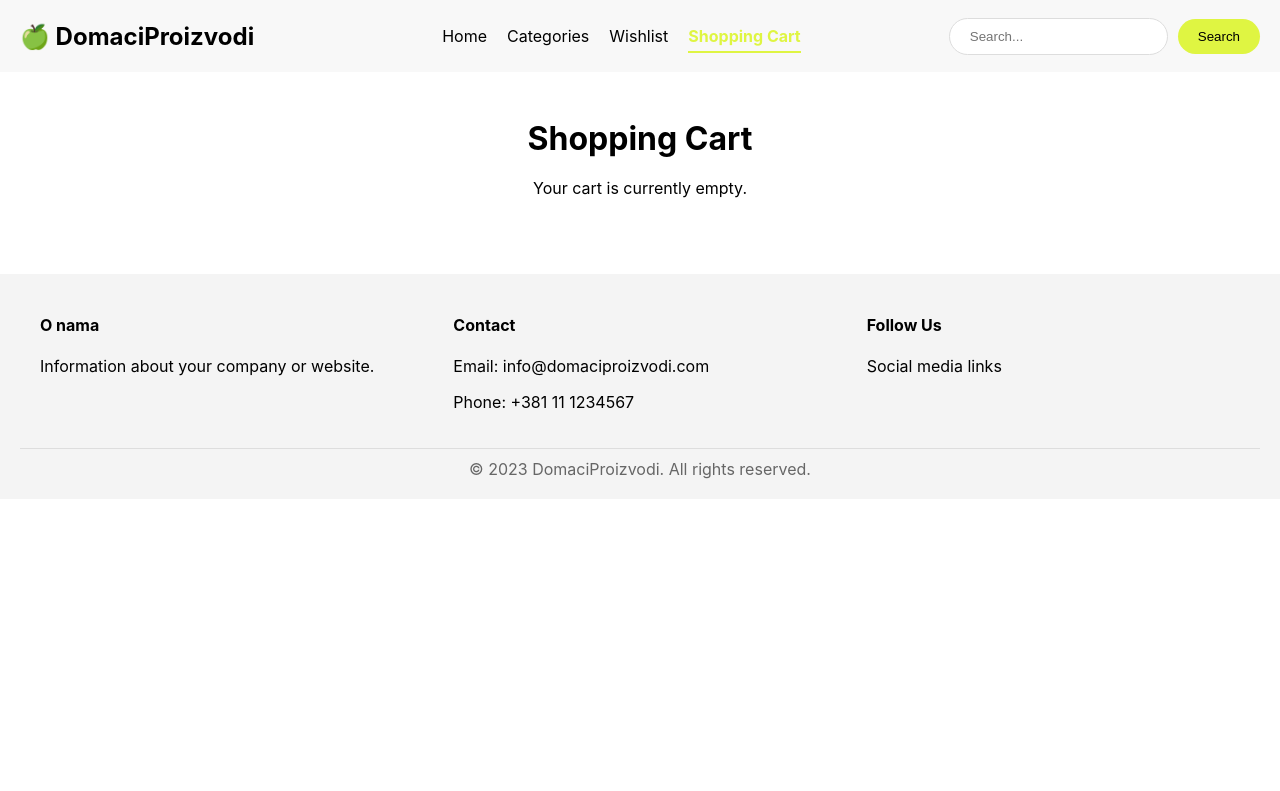
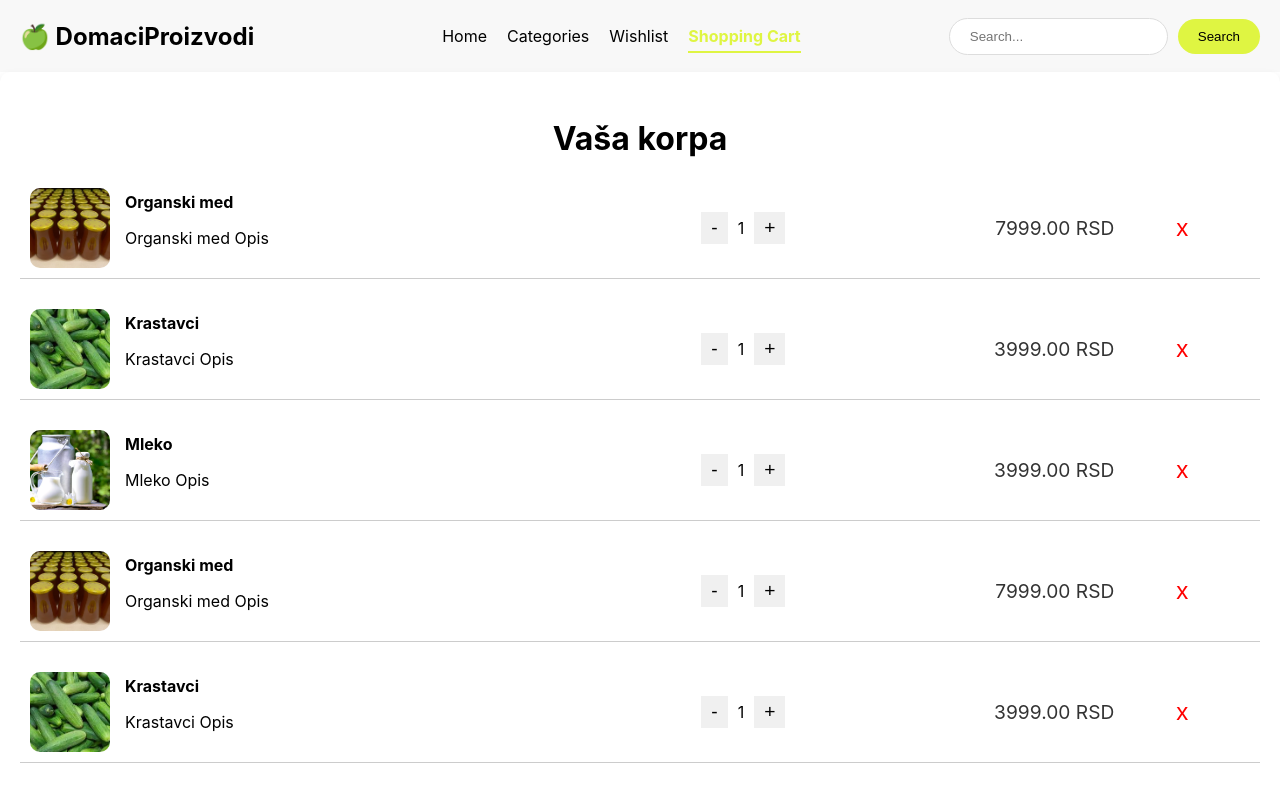
Before and after one commit to markom132/DomacaProzivodnja, a React (Create React App) app in the folder frontend/: page /cart in a window 1280 px wide. Shown: the top 791 px of the page. Built offline with nearby package versions, Linux system fonts and the light colour scheme.

Commit message:
Implement Cart Popup closes #22

```diff
--- a/frontend/src/components/CartPage.js
+++ b/frontend/src/components/CartPage.js
@@ -1,11 +1,64 @@
-import React from 'react';
+import React, { useState } from 'react';
+import med from '../assets/med.jpg';
+import cucumber from '../assets/cucumber.jpg';
+import milk from '../assets/milk.jpg';
 
 const CartPage = () => {
+
+  // Mock podaci
+  const [cartItems, setCartItems] = useState([
+    { id: 1, name: 'Organski med', description: 'Organski med Opis', quantity: 1, price: 7999, imageUrl: med },
+    { id: 2, name: 'Krastavci', description: 'Krastavci Opis', quantity: 1, price: 3999, imageUrl: cucumber },
+    { id: 3, name: 'Mleko', description: 'Mleko Opis', quantity: 1, price: 3999, imageUrl: milk },
+    { id: 1, name: 'Organski med', description: 'Organski med Opis', quantity: 1, price: 7999, imageUrl: med },
+    { id: 2, name: 'Krastavci', description: 'Krastavci Opis', quantity: 1, price: 3999, imageUrl: cucumber },
+    { id: 3, name: 'Mleko', description: 'Mleko Opis', quantity: 1, price: 3999, imageUrl: milk }
+  ]);
+
+  const getTotalPrice = () => {
+    return cartItems.reduce((total, item) => total + item.price * item.quantity, 0).toFixed(2);
+  };
+
+  const increaseQuantity = (id) => {
+    setCartItems(cartItems.map(item => item.id === id ? { ...item, quantity: item.quantity + 1 } : item));
+  };
+
+  const decreaseQuantity = (id) => {
+    setCartItems(cartItems.map(item => item.id === id && item.quantity > 1 ? { ...item, quantity: item.quantity - 1 } : item));
+  };
+
+  const removeItem = (id) => {
+    setCartItems(cartItems.filter(item => item.id !== id));
+  };
+
   return (
     <div style={styles.pageContainer}>
-      <h2 style={styles.pageTitle}>Shopping Cart</h2>
-      <p>Your cart is currently empty.</p>
-      {/* Ovde ćeš prikazivati artikle u korpi kada budu dodati */}
+      <h2 style={styles.pageTitle}>Vaša korpa</h2>
+      {cartItems.length === 0 ? (
+        <p>Vaša korpa je prazna.</p>
+      ) : (
+        <div>
+          {cartItems.map(item => (
+            <div key={item.id} style={styles.cartItem}>
+              <img src={item.imageUrl} alt={item.name} style={styles.productImage} />
+              <div style={styles.productInfo}>
+                <strong>{item.name}</strong>
+                <p>{item.description}</p>
+              </div>
+              <div style={styles.quantityControl}>
+                <button onClick={() => decreaseQuantity(item.id)} style={styles.quantityButton}>-</button>
+                <span>{item.quantity}</span>
+                <button onClick={() => increaseQuantity(item.id)} style={styles.quantityButton}>+</button>
+              </div>
+              <span style={styles.price}>{(item.price * item.quantity).toFixed(2)} RSD</span>
+              <button onClick={() => removeItem(item.id)} style={styles.removeButton}>x</button>
+            </div>
+          ))}
+          <div style={styles.totalPrice}>
+            <strong>Ukupno: {getTotalPrice()} RSD</strong>
+          </div>
+        </div>
+      )}
     </div>
   );
 };
@@ -14,11 +67,66 @@ const styles = {
   pageContainer: {
     padding: '20px',
     textAlign: 'center',
+    backgroundColor: '#fff',
+    borderRadius: '10px',
+    boxShadow: '0 4px 8px rgba(0, 0, 0, 0.1)',
   },
   pageTitle: {
     fontSize: '2em',
     marginBottom: '20px',
   },
+  cartItem: {
+    display: 'flex',
+    alignItems: 'center',
+    justifyContent: 'space-between',
+    marginBottom: '20px',
+    padding: '10px',
+    borderBottom: '1px solid #ccc',
+  },
+  productImage: {
+    width: '80px',
+    height: '80px',
+    objectFit: 'cover',
+    borderRadius: '10px',
+    marginRight: '15px',
+  },
+  productInfo: {
+    flex: '2',
+    textAlign: 'left',
+  },
+  quantityControl: {
+    display: 'flex',
+    alignItems: 'center',
+    flex: '1',
+    justifyContent: 'center',
+  },
+  quantityButton: {
+    padding: '5px 10px',
+    margin: '0 10px',
+    fontSize: '1.2em',
+    border: 'none',
+    backgroundColor: '#f0f0f0',
+    cursor: 'pointer',
+  },
+  price: {
+    flex: '1',
+    textAlign: 'right',
+    fontSize: '1.2em',
+    color: '#333',
+  },
+  removeButton: {
+    flex: '0.5',
+    border: 'none',
+    backgroundColor: 'transparent',
+    color: 'red',
+    cursor: 'pointer',
+    fontSize: '1.5em',
+  },
+  totalPrice: {
+    textAlign: 'right',
+    fontSize: '1.5em',
+    marginTop: '20px',
+  }
 };
 
 export default CartPage;
--- /dev/null
+++ b/frontend/src/components/CartPopup.js
@@ -0,0 +1,138 @@
+import React from 'react';
+import med from '../assets/med.jpg';
+import cucumber from '../assets/cucumber.jpg';
+import milk from '../assets/milk.jpg';
+
+const CartPopup = ({ setPopupVisible }) => {
+
+    const getTotalPrice = () => {
+        return cartItems.reduce((total, item) => total + item.price * item.quantity, 0).toFixed(2);
+    };
+
+    const cartItems = [
+        { id: 1, name: 'Organski med', price: 7999, quantity: 1, imageUrl: med },
+        { id: 2, name: 'Krastavci', price: 3999, quantity: 1, imageUrl: cucumber },
+        { id: 3, name: 'Mleko', price: 3999, quantity: 1, imageUrl: milk },
+        { id: 1, name: 'Organski med', price: 7999, quantity: 1, imageUrl: med },
+        { id: 2, name: 'Krastavci', price: 3999, quantity: 1, imageUrl: cucumber },
+        { id: 3, name: 'Mleko', price: 3999, quantity: 1, imageUrl: milk },
+        { id: 1, name: 'Organski med', price: 7999, quantity: 1, imageUrl: med },
+        { id: 2, name: 'Krastavci', price: 3999, quantity: 1, imageUrl: cucumber },
+        { id: 3, name: 'Mleko', price: 3999, quantity: 1, imageUrl: milk }
+    ];
+
+    return (
+        <div
+            style={styles.cartPopup}
+            onMouseEnter={() => setPopupVisible(true)}
+            onMouseLeave={() => setPopupVisible(false)}
+        >
+            {cartItems.length > 0 ? (
+                <>
+                    <div style={styles.cartList}>
+                        {cartItems.map(item => (
+                            <div key={item.id} style={styles.popupCartItem}>
+                                <img src={item.imageUrl} alt={item.name} style={styles.productImagePopup} />
+                                <div style={styles.productInfoPopup}>
+                                    <strong>{item.name}</strong>
+                                    <p>{item.quantity} x {(item.price / 100).toFixed(2)} RSD</p>
+                                </div>
+                                <span style={styles.pricePopup}>
+                                    {(item.price * item.quantity / 100).toFixed(2)} RSD
+                                </span>
+                            </div>
+                        ))}
+                    </div>
+                    <div style={styles.totalPrice}>
+                        <strong>Ukupno: {getTotalPrice()} RSD</strong>
+                    </div>
+                    <div style={styles.buttonContainer}>
+                        <button style={styles.cartButton}>Pregled korpe</button>
+                        <button style={styles.checkoutButton}>Poruči</button>
+                    </div>
+                </>
+            ) : (
+                <p>Vaša korpa je prazna</p>
+            )}
+        </div>
+    );
+
+};
+
+const styles = {
+    cartPopup: {
+        position: 'absolute',
+        top: '25px',
+        right: '0',
+        width: '300px',
+        maxHeight: '400px',
+        overflowY: 'auto',
+        backgroundColor: '#fff',
+        border: '1px solid #ccc',
+        borderRadius: '8px',
+        padding: '20px',
+        boxShadow: '0px 4px 8px rgba(0, 0, 0, 0.1)',
+        zIndex: '10',
+    },
+    popupCartItem: {
+        display: 'flex',
+        alignItems: 'center',
+        justifyContent: 'space-between',
+        marginBottom: '10px',
+        borderBottom: '1px solid #ddd',
+        paddingBottom: '10px',
+    },
+    productImagePopup: {
+        width: '50px',
+        height: '50px',
+        objectFit: 'cover',
+        borderRadius: '5px',
+        marginRight: '10px',
+    },
+    productInfoPopup: {
+        flex: '2',
+        textAlign: 'left',
+    },
+    pricePopup: {
+        flex: '1',
+        textAlign: 'right',
+        fontSize: '1.2em',
+        color: '#333',
+    },
+    totalPrice: {
+        textAlign: 'right',
+        fontWeight: 'bold',
+    },
+    buttonContainer: {
+        display: 'flex',
+        justifyContent: 'space-between',
+        gap: '10px',
+        marginTop: '10px',
+    },
+    cartButton: {
+        flex: '1',
+        padding: '10px',
+        backgroundColor: '#dff542',
+        color: '#000',
+        textDecoration: 'none',
+        borderRadius: '5px',
+        border: 'none',
+        cursor: 'pointer',
+        flex: '0 0 48%',
+        textAlign: 'center',
+    },
+    checkoutButton: {
+        flex: '1',
+        padding: '10px',
+        backgroundColor: '#32CD32',
+        color: '#fff',
+        textDecoration: 'none',
+        borderRadius: '5px',
+        border: 'none',
+        cursor: 'pointer',
+        flex: '0 0 48%',
+        textAlign: 'center',
+    }
+};
+
+export default CartPopup;
--- a/frontend/src/components/FeaturedProducts.js
+++ b/frontend/src/components/FeaturedProducts.js
@@ -1,7 +1,7 @@
 import React, { useState } from 'react';
 import { Link } from 'react-router-dom';
 import ProductCard from './ProductCard';
-import honeyImage from '../assets/med.jpg'; // Putanja do slike
+import honeyImage from '../assets/med.jpg';
 import cucumber from '../assets/cucumber.jpg';
 import milk from '../assets/milk.jpg';
 import 'slick-carousel/slick/slick.css';
@@ -102,7 +102,7 @@ const FeaturedProducts = () => {
 
   return (
     <section style={styles.featuredSection}>
-      <h2>Featured Products</h2>
+      <h2>Popularni proizvodi</h2>
       <Slider {...settings}>
         {products.map(product => (
           <Link
--- a/frontend/src/components/Header.js
+++ b/frontend/src/components/Header.js
@@ -1,8 +1,12 @@
-import React from 'react';
+import React, { useState } from 'react';
 import { NavLink, useLocation } from 'react-router-dom';
+import CartPopup from './CartPopup'; // Import the CartPopup component
+
 
 const Header = () => {
-  const location = useLocation(); // Prikupljanje informacija o trenutnoj ruti
+  const location = useLocation();
+
+  const [isPopupVisible, setPopupVisible] = useState(false);
 
   return (
     <header style={styles.header}>
@@ -21,12 +25,6 @@ const Header = () => {
               })}
             >
               Home
-              <span
-                style={{
-                  ...styles.line,
-                  width: location.pathname === '/' ? '100%' : '0%',
-                }}
-              ></span>
             </NavLink>
           </li>
           <li style={styles.navItemContainer}>
@@ -40,12 +38,6 @@ const Header = () => {
               })}
             >
               Categories
-              <span
-                style={{
-                  ...styles.line,
-                  width: location.pathname === '/category' ? '100%' : '0%',
-                }}
-              ></span>
             </NavLink>
           </li>
           <li style={styles.navItemContainer}>
@@ -61,7 +53,12 @@ const Header = () => {
               Wishlist
             </NavLink>
           </li>
-          <li style={styles.navItemContainer}>
+          <li
+            style={styles.navItemContainer}
+            onMouseEnter={() => setPopupVisible(true)}
+            onMouseLeave={() => setPopupVisible(false)}
+          >
+            <div style={styles.cartWrapper}>
               <NavLink
                 to="/cart"
                 style={({ isActive }) => ({
@@ -73,6 +70,12 @@ const Header = () => {
               >
                 Shopping Cart
               </NavLink>
+              {isPopupVisible && location.pathname !== '/cart' && (
+                <CartPopup
+                  setPopupVisible={setPopupVisible}
+                />
+              )}
+            </div>
           </li>
         </ul>
       </nav>
@@ -120,20 +123,8 @@ const styles = {
     transition: 'color 0.3s ease',
     position: 'relative',
   },
-  activeNavItem: {
-    color: '#dff542',
-    fontWeight: 'bold',
-  },
-  line: {
-    position: 'absolute',
-    bottom: 0,
-    left: 0,
-    height: '2px',
-    backgroundColor: '#dff542',
-    transition: 'width 0.3s ease',
-  },
-  lineActive: {
-    width: '100%',
+  cartWrapper: {
+    position: 'relative',
   },
 };
 
```
Also changed, not shown: frontend/src/components/ProductList.js (+18 -0 lines). Lines whose indentation alone changed are shown as unchanged.
